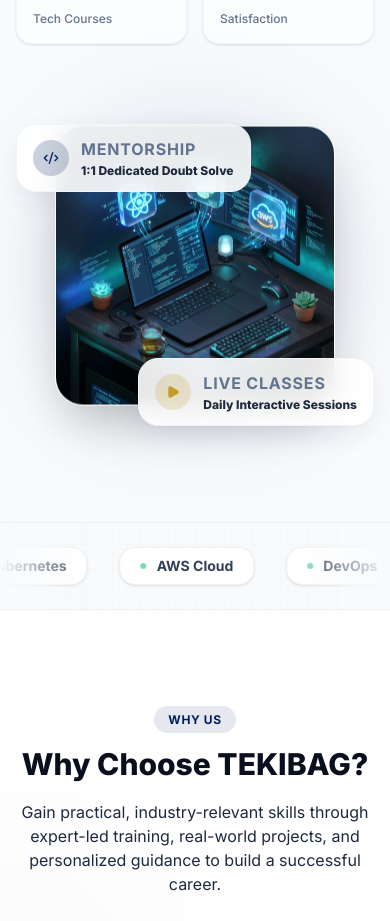
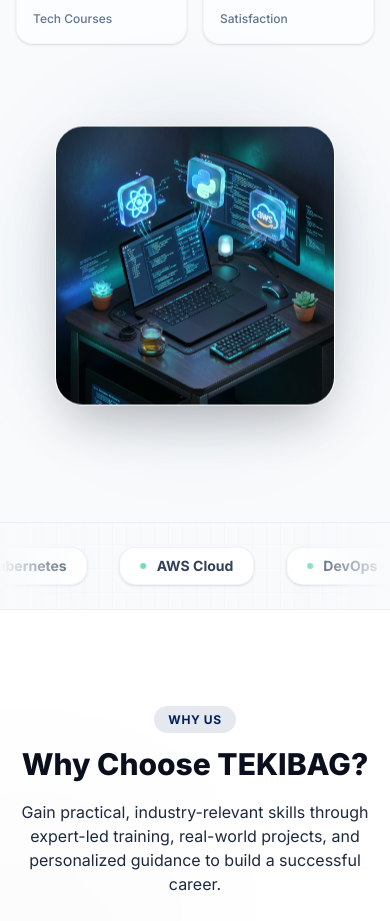
Before and after one commit to Nikhilesh-0007/tekibag, a React (Vite) app: page / in a window 390 px wide. Shown: the part 800-1721 px from the top of the page. Built offline with nearby package versions, Linux system fonts and the light colour scheme.

Commit message:
Optimize Hero floating cards mobile responsiveness

```diff
--- a/src/components/sections/Hero.jsx
+++ b/src/components/sections/Hero.jsx
@@ -156,13 +156,13 @@ export default function Hero() {
               initial={{ opacity: 0, x: 50 }}
               animate={{ opacity: 1, x: 0 }}
               transition={{ delay: 0.6, duration: 0.6 }}
-              className="absolute bottom-4 right-0 sm:right-4 bg-white/90 dark:bg-slate-900/90 backdrop-blur-md px-4 py-3 rounded-tekibag shadow-premium border border-slate-100 dark:border-slate-800 z-20 flex items-center gap-3 hover:-translate-y-0.5 transition-transform duration-300"
+              className="absolute bottom-4 right-0 sm:right-4 bg-white/90 dark:bg-slate-900/90 backdrop-blur-md px-4 py-3 rounded-tekibag shadow-premium border border-slate-100 dark:border-slate-800 z-20 hidden sm:flex items-center gap-3 hover:-translate-y-0.5 transition-transform duration-300"
             >
               <div className="w-9 h-9 rounded-full bg-accent/20 flex items-center justify-center text-accent flex-shrink-0">
                 <Play fill="currentColor" size={14} />
               </div>
               <div className="text-left">
-                <div className="text-3xs text-slate-500 font-bold uppercase tracking-wider">Live Classes</div>
+                <div className="text-3xs text-slate-550 font-bold uppercase tracking-wider">Live Classes</div>
                 <div className="text-xs font-extrabold text-slate-800 dark:text-white mt-0.5">Daily Interactive Sessions</div>
               </div>
             </motion.div>
@@ -172,7 +172,7 @@ export default function Hero() {
               initial={{ opacity: 0, x: -50 }}
               animate={{ opacity: 1, x: 0 }}
               transition={{ delay: 0.8, duration: 0.6 }}
-              className="absolute top-8 left-0 sm:left-4 bg-white/90 dark:bg-slate-900/90 backdrop-blur-md px-4 py-3 rounded-tekibag shadow-premium border border-slate-100 dark:border-slate-800 z-20 flex items-center gap-3 hover:-translate-y-0.5 transition-transform duration-300"
+              className="absolute top-8 left-0 sm:left-4 bg-white/90 dark:bg-slate-900/90 backdrop-blur-md px-4 py-3 rounded-tekibag shadow-premium border border-slate-100 dark:border-slate-800 z-20 hidden sm:flex items-center gap-3 hover:-translate-y-0.5 transition-transform duration-300"
             >
               <div className="w-9 h-9 rounded-full bg-primary/20 flex items-center justify-center text-primary flex-shrink-0">
                 <Code2 size={16} />
```
